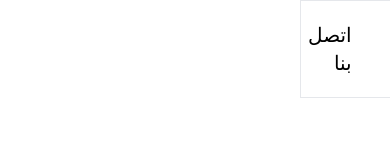
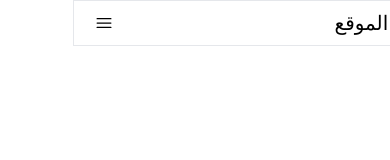
Before and after one commit to jclark1913/arabic-wordpress-cms-react-boilerplate, a React (Vite) app: page / in a window 390 px wide. Shown: the top 160 px of the page. Built offline with nearby package versions, Linux system fonts and the light colour scheme.

Commit message:
Add responsiveness for mobile

```diff
--- a/src/NavBar.tsx
+++ b/src/NavBar.tsx
@@ -1,13 +1,34 @@
 import { SITE_TITLE, NAV_LINKS } from "./constants/titles";
 import { Link } from "react-router-dom";
+import { Bars3Icon, XMarkIcon } from "@heroicons/react/24/solid";
+import { useState } from "react";
 
 const NavBar: React.FC = () => {
+  const [navBarOpen, setNavBarOpen] = useState(false);
+
   return (
-    <nav className="flex justify-between border border-b py-5 text-xl">
+    <nav className="flex justify-between border border-b lg:py-5 py-2 text-xl lg:px-10 px-5 flex-wrap align-middle">
       <div className="">
         <Link to="/">{SITE_TITLE}</Link>
       </div>
-      <div className="flex gap-10">
+      <div className="sm:hidden flex align-middle">
+      {!navBarOpen ? (
+        <button
+          className="flex items-center align-middle"
+          onClick={() => setNavBarOpen(true)}
+        >
+          <Bars3Icon className="h-5 w-5" />
+        </button>
+      ) : (
+        <button
+          className="flex items-center"
+          onClick={() => setNavBarOpen(false)}
+        >
+          <XMarkIcon className="h-5 w-5" />
+        </button>
+      )}
+      </div>
+      <div className="hidden sm:flex gap-10">
         {NAV_LINKS.map((link, index) => (
           <Link key={index} to={link.path}>
             {link.title}
```
